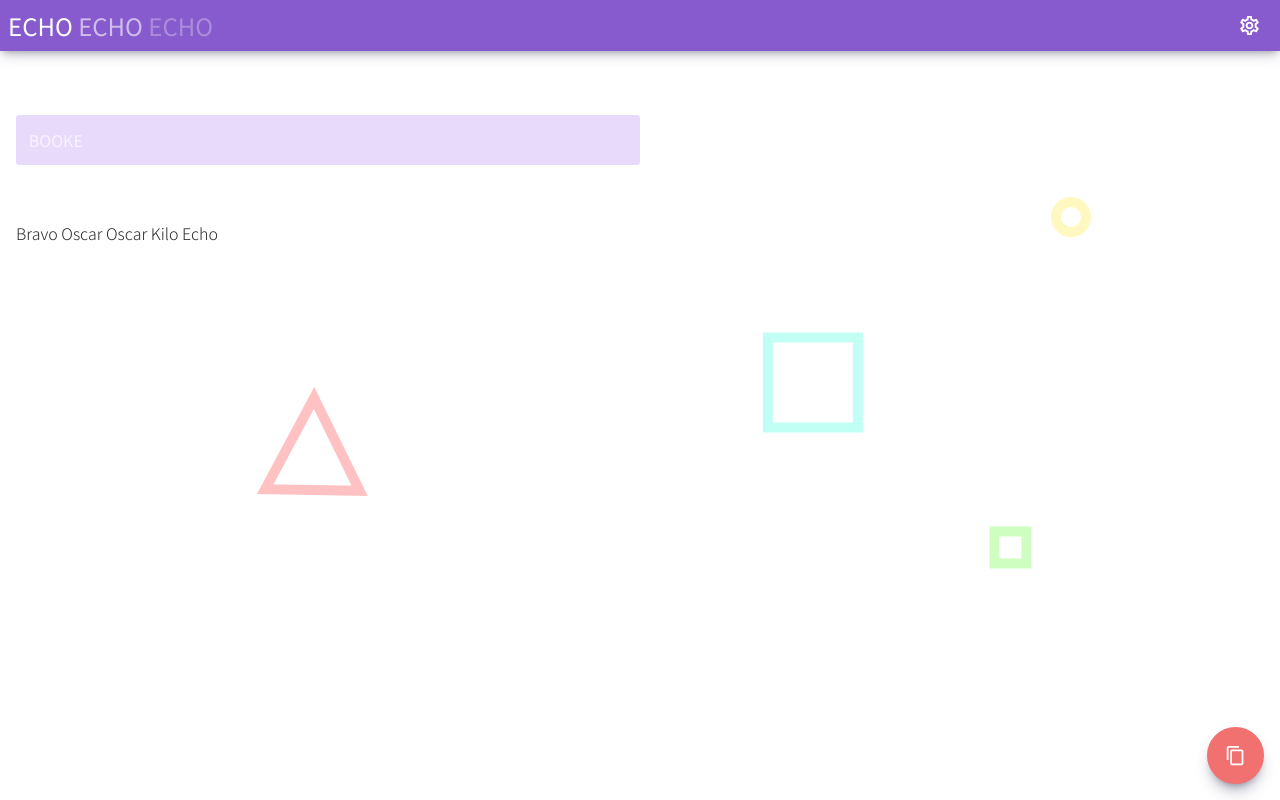
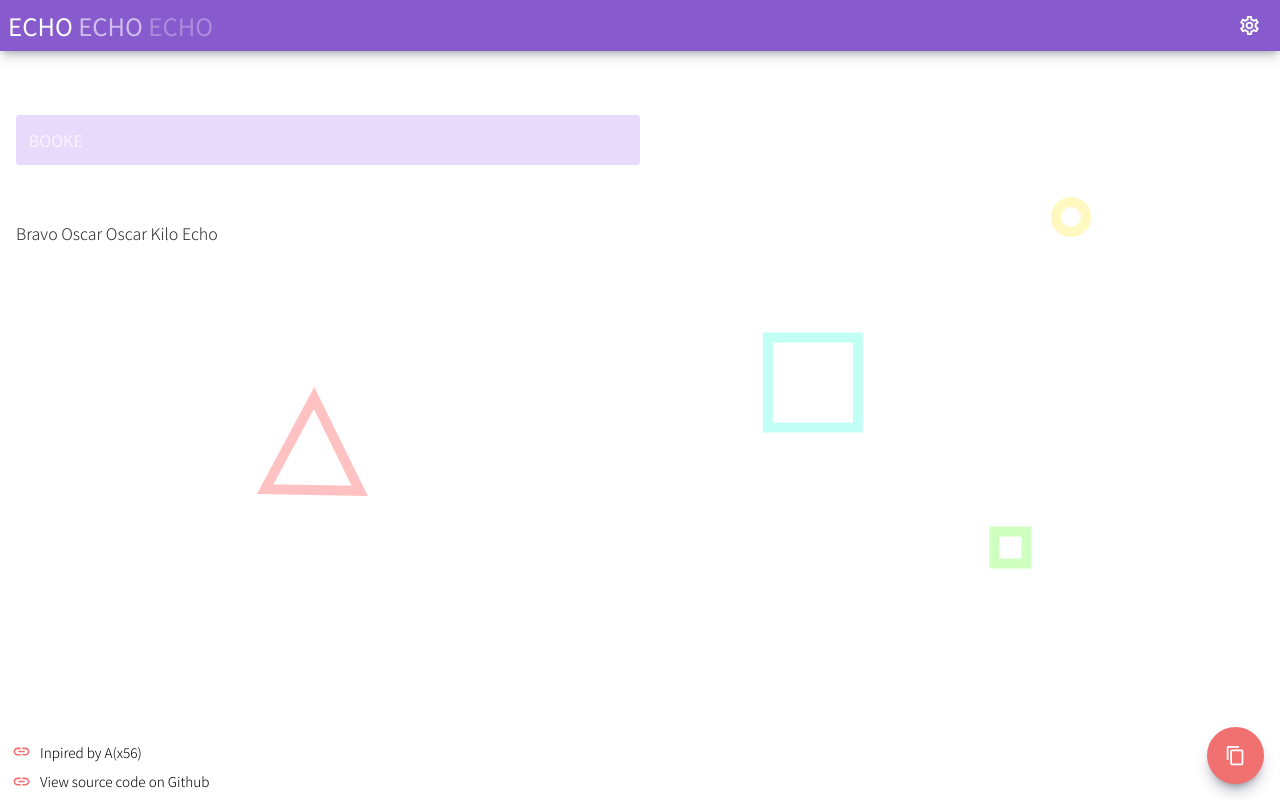
Before and after one commit to arj101/Echo-echo-echo, a Svelte app: page / in a window 1280 px wide. Built offline with nearby package versions, Linux system fonts and the light colour scheme.

Commit message:
performance improvements YAAYYYYYY

```diff
--- a/public/index.html
+++ b/public/index.html
@@ -4,20 +4,20 @@
 	<meta charset='utf-8'>
 	<meta name='viewport' content='width=device-width,initial-scale=1'>
 
-	<title>Echo Echo Echo - aviation phonetics converter</title>
+	<title>Echo Echo Echo - Aviation Phonetics Converter</title>
 	<meta name="keywords" content="aviation, aviation phonetics, conversion, converter, avgeek">
 	<meta name="description" content="Are you tired of your messages being just too darn straightforward? Worry no further, as Echo(x3) has got your back! We'll help you make your messages as cryptic as you want.">
 
 	<meta property="og:url" content="https://echo-echo-echo.vercel.app">
 	<meta property="og:type" content="website">
-	<meta property="og:title" content="Echo Echo Echo - aviation phonetics converter">
+	<meta property="og:title" content="Echo Echo Echo - Aviation Phonetics Converter">
 	<meta property="og:description" content="Are you tired of your messages being just too darn straightforward? Worry no further, as Echo(x3) has got your back! We'll help you make your messages as cryptic as you want.">
 	<meta property="og:image" content="https://echo-echo-echo.vercel.app/card.png">
 
 	<meta name="twitter:card" content="summary_large_image">
 	<meta name="twitter:domain" content="">
 	<meta name="twitter:url" content="https://echo-echo-echo.vercel.app">
-	<meta name="twitter:title" content="Echo Echo Echo - aviation phonetics converter">
+	<meta name="twitter:title" content="Echo Echo Echo - Aviation Phonetics Converter">
 	<meta property="twitter:description" content="Are you tired of your messages being just too darn straightforward? Worry no further, as Echo(x3) has got your back! We'll help you make your messages as cryptic as you want.">
 	<meta name="twitter:image" content="https://echo-echo-echo.vercel.app/card.png">
 
--- a/src/App.svelte
+++ b/src/App.svelte
@@ -204,11 +204,7 @@
   <div id="content">
     <input class="input" bind:value={input} on:input={onInput} {placeholder}/>
 
-    <p id="output">
-      {#each convertedText as char}
-        <span in:fade>{char}</span>
-      {/each}
-    </p>
+    <p id="output">{convertedText}</p>
   </div>
 
   <button id="copy-button" on:click={copyOutput}>
@@ -238,6 +234,18 @@
     <rect id="rect2" x="930.437" y="382.493" width="32" height="32" stroke="#CEFFC1" stroke-width="10"/>
     <circle id="circle" cx="1007" cy="68" r="15" stroke="#FFF9C1" stroke-width="10"/>
   </svg>
+
+  <footer>
+    <div class="link">
+      <img class="link-img" src="./Link.svg" alt="">
+      <a class="link-url" href="https://aaa.aaaaaaaaaaaaaaaaaaaaaaaaaaaaaaaaaaaaaaaaaaaaaaaaaaaaaaaa.com/">Inpired by A(x56)</a>
+    </div>
+
+    <div class="link">
+      <img class="link-img" src="./Link.svg" alt="">
+      <a class="link-url" href="https://github.com/arj101/Echo-echo-echo">View source code on Github</a>
+    </div>
+  </footer>
 </main>
 
 
@@ -388,7 +396,7 @@
     display: flex;
     flex-direction: column;
     width: 100%;
-    height: 100%;
+    min-height: 100vh;
     animation: scale-in 1s cubic-bezier(0.15, 0.71, 0.31, 0.91);
   }
 
@@ -454,10 +462,6 @@
     z-index: 1;
   }
 
-  textarea {
-    resize: none;
-  }
-
   #output {
     margin-top: 3rem;
     color: hsla(0, 0%, 17%, 1);
@@ -467,7 +471,7 @@
     margin-left: 1rem;
     z-index: 1;
     width: calc(50vw - 1rem);
-    margin-bottom: 9.6rem;
+    margin-bottom: 6.5rem;
     -moz-user-select: all;
     -webkit-user-select: all;
   }
@@ -755,6 +759,58 @@
     z-index: 3;
   }
 
+  footer {
+    margin: 0;
+    border: none;
+    padding: 0;
+    padding-bottom: 0.25rem;
+    padding-left: 0.5rem;
+    display: flex;
+    align-items: flex-start;
+    justify-content: stretch;
+    flex-direction: column;
+    background-color: white;
+    position: absolute;
+    width: 100%;
+    bottom: 0;
+    left: 0;
+    transition: all 200ms ease;
+    z-index: 1;
+  }
+
+  .link {
+    flex-grow: 1;
+    display: flex;
+    align-items: center;
+    flex-direction: row;
+    justify-content: flex-start;
+  }
+
+  .link-url {
+    color: black;
+    margin: 0.3rem;
+    font-family: 'Noto Sans JP';
+    font-weight: 300;
+    font-size: 0.85rem;
+    text-decoration: none;
+  }
+
+  .link-url:hover {
+    text-decoration: underline;
+  }
+
+  .link-img {
+    margin: 0.25rem;
+    transition: all 300ms ease;
+    height: 1.2rem;
+    width: auto;
+  }
+
+  .link:hover > .link-img {
+    transform: translateX(15%);
+  }
+
+
   @media only screen and (max-width: 800px) {
     #title {
       margin: 1rem;
```
Also changed, not shown: public/Link.svg (added), 1 other file (tests, documents, lock files or other folders).
